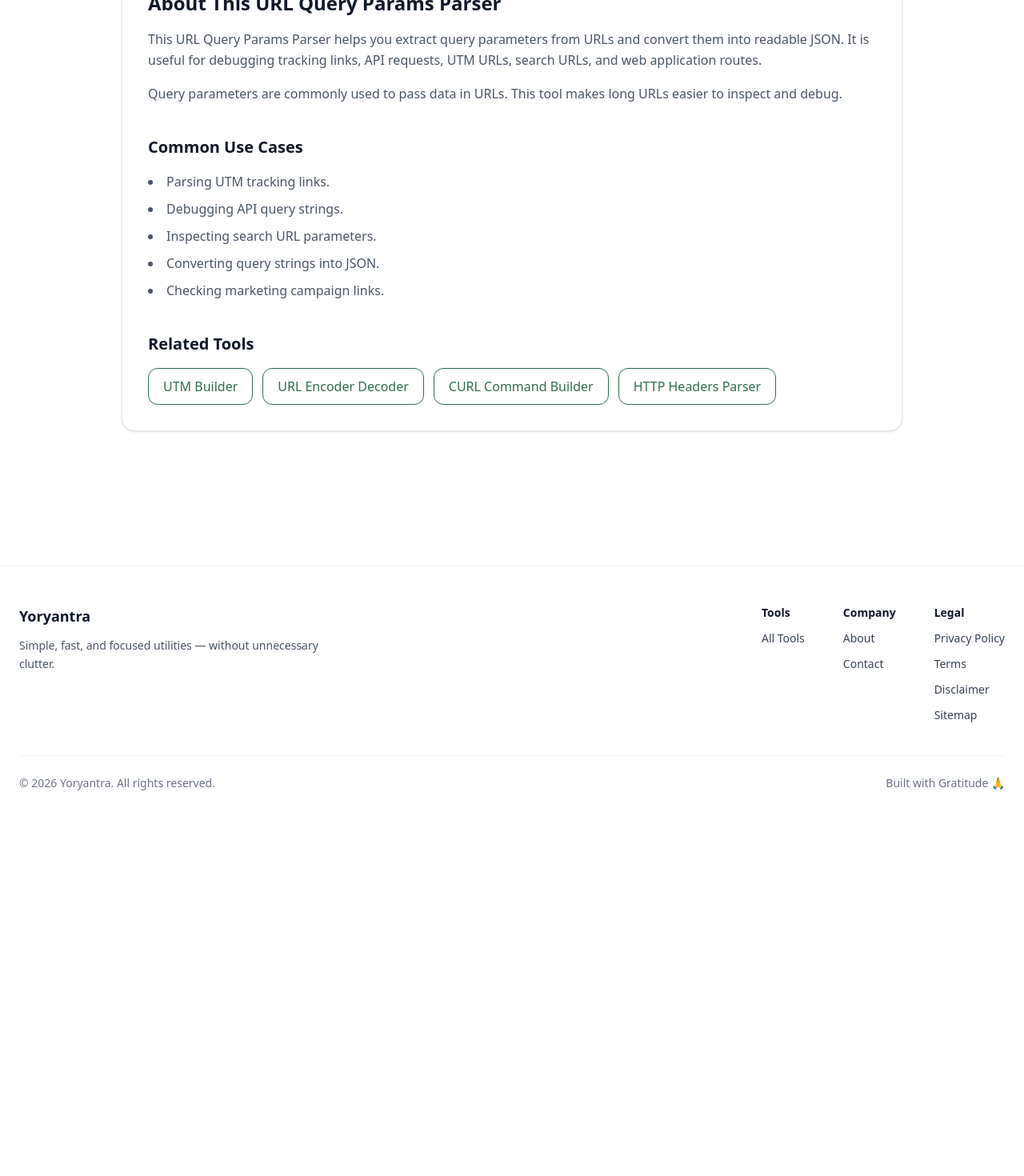
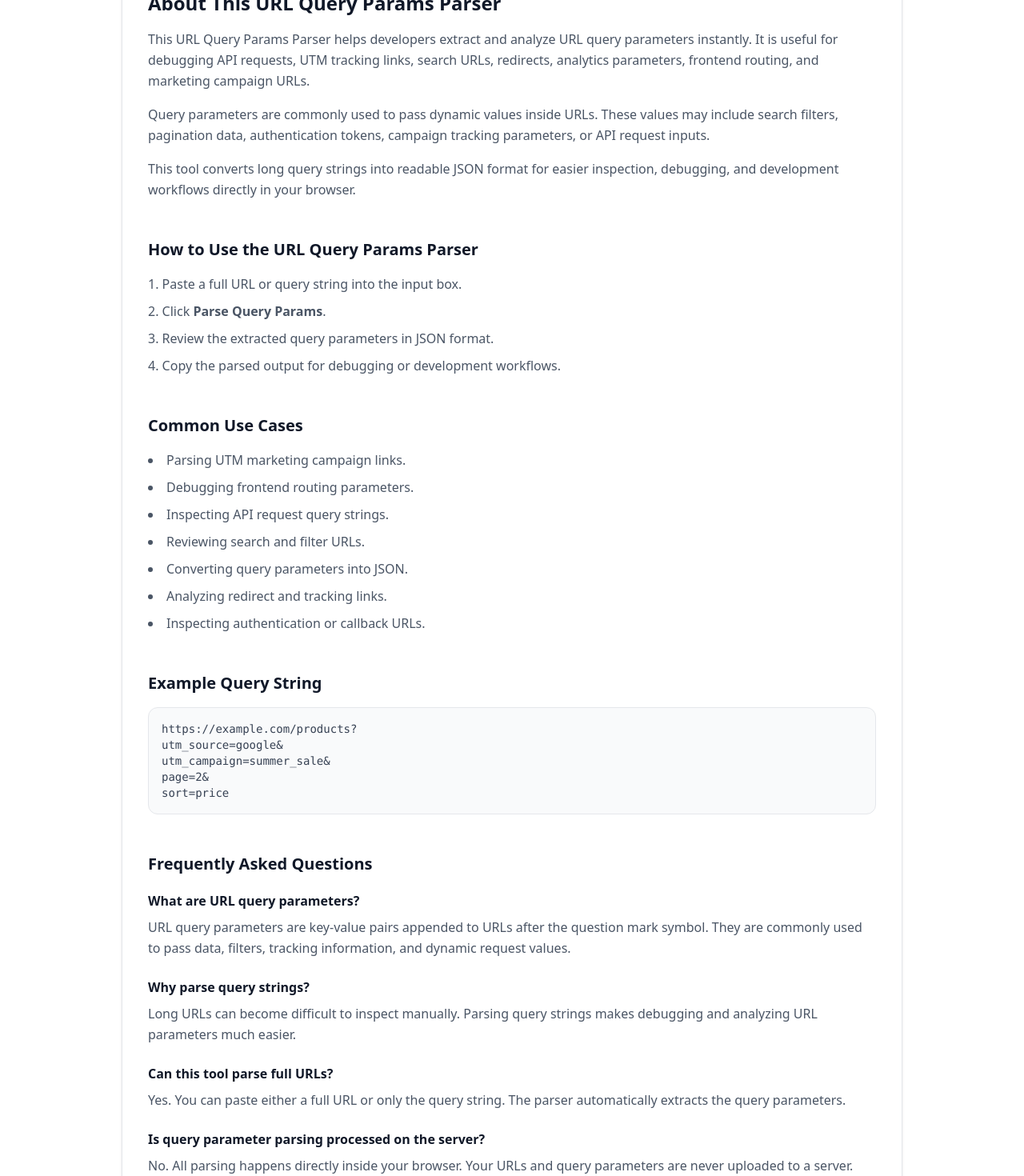
Before and after one commit to vaarunsonawwane-ops/yoryantra-new, a Next.js app: page /tools/url-query-params-parser in a window 1280 px wide. Shown: the part 1100-2570 px from the top of the page at 80% size. Before the commit the page ends 2137 px from the top, so only its background shows below. Built offline with nearby package versions, Linux system fonts and the light colour scheme.

Commit message:
URL Query Params Parser SEO

```diff
--- a/app/tools/url-query-params-parser/ToolClient.tsx
+++ b/app/tools/url-query-params-parser/ToolClient.tsx
@@ -99,59 +99,192 @@ export default function ToolClient() {
         </div>
       </div>
 
-      <section className="mt-12 border-t border-gray-200 pt-10 space-y-10">
+      <section className="mt-12 border-t border-gray-200 pt-10 space-y-12">
+  {/* ABOUT */}
   <div>
     <h2 className="text-2xl font-semibold text-gray-900">
       About This URL Query Params Parser
     </h2>
 
     <p className="mt-4 text-gray-600 leading-relaxed">
-            This URL Query Params Parser helps you extract query parameters from
-            URLs and convert them into readable JSON. It is useful for debugging
-            tracking links, API requests, UTM URLs, search URLs, and web
-            application routes.
+      This URL Query Params Parser helps developers extract and analyze
+      URL query parameters instantly. It is useful for debugging API
+      requests, UTM tracking links, search URLs, redirects, analytics
+      parameters, frontend routing, and marketing campaign URLs.
     </p>
 
     <p className="mt-4 text-gray-600 leading-relaxed">
-            Query parameters are commonly used to pass data in URLs. This tool
-            makes long URLs easier to inspect and debug.
+      Query parameters are commonly used to pass dynamic values inside
+      URLs. These values may include search filters, pagination data,
+      authentication tokens, campaign tracking parameters, or API request
+      inputs.
+    </p>
+
+    <p className="mt-4 text-gray-600 leading-relaxed">
+      This tool converts long query strings into readable JSON format for
+      easier inspection, debugging, and development workflows directly in
+      your browser.
     </p>
   </div>
 
+  {/* HOW TO USE */}
+  <div>
+    <h2 className="text-xl font-semibold text-gray-900">
+      How to Use the URL Query Params Parser
+    </h2>
+
+    <ol className="mt-4 list-decimal list-inside space-y-2 text-gray-600 leading-relaxed">
+      <li>Paste a full URL or query string into the input box.</li>
+
+      <li>
+        Click <strong>Parse Query Params</strong>.
+      </li>
+
+      <li>
+        Review the extracted query parameters in JSON format.
+      </li>
+
+      <li>
+        Copy the parsed output for debugging or development workflows.
+      </li>
+    </ol>
+  </div>
+
+  {/* COMMON USE CASES */}
   <div>
     <h2 className="text-xl font-semibold text-gray-900">
       Common Use Cases
     </h2>
 
     <ul className="mt-4 list-disc list-inside space-y-2 text-gray-600 leading-relaxed">
-            <li>Parsing UTM tracking links.</li>
-            <li>Debugging API query strings.</li>
-            <li>Inspecting search URL parameters.</li>
-            <li>Converting query strings into JSON.</li>
-            <li>Checking marketing campaign links.</li>
+      <li>Parsing UTM marketing campaign links.</li>
+
+      <li>Debugging frontend routing parameters.</li>
+
+      <li>Inspecting API request query strings.</li>
+
+      <li>Reviewing search and filter URLs.</li>
+
+      <li>Converting query parameters into JSON.</li>
+
+      <li>Analyzing redirect and tracking links.</li>
+
+      <li>Inspecting authentication or callback URLs.</li>
     </ul>
   </div>
 
+  {/* EXAMPLE */}
+  <div>
+    <h2 className="text-xl font-semibold text-gray-900">
+      Example Query String
+    </h2>
+
+    <div className="mt-4 rounded-xl border border-gray-200 bg-gray-50 p-4 text-sm text-gray-700 overflow-auto">
+      <pre className="whitespace-pre-wrap break-words">
+{`https://example.com/products?
+utm_source=google&
+utm_campaign=summer_sale&
+page=2&
+sort=price`}
+      </pre>
+    </div>
+  </div>
+
+  {/* FAQ */}
+  <div>
+    <h2 className="text-xl font-semibold text-gray-900">
+      Frequently Asked Questions
+    </h2>
+
+    <div className="mt-5 space-y-6">
+      <div>
+        <h3 className="font-semibold text-gray-900">
+          What are URL query parameters?
+        </h3>
+
+        <p className="mt-2 text-gray-600 leading-relaxed">
+          URL query parameters are key-value pairs appended to URLs after
+          the question mark symbol. They are commonly used to pass data,
+          filters, tracking information, and dynamic request values.
+        </p>
+      </div>
+
+      <div>
+        <h3 className="font-semibold text-gray-900">
+          Why parse query strings?
+        </h3>
+
+        <p className="mt-2 text-gray-600 leading-relaxed">
+          Long URLs can become difficult to inspect manually. Parsing
+          query strings makes debugging and analyzing URL parameters much
+          easier.
+        </p>
+      </div>
+
+      <div>
+        <h3 className="font-semibold text-gray-900">
+          Can this tool parse full URLs?
+        </h3>
+
+        <p className="mt-2 text-gray-600 leading-relaxed">
+          Yes. You can paste either a full URL or only the query string.
+          The parser automatically extracts the query parameters.
+        </p>
+      </div>
+
+      <div>
+        <h3 className="font-semibold text-gray-900">
+          Is query parameter parsing processed on the server?
+        </h3>
+
+        <p className="mt-2 text-gray-600 leading-relaxed">
+          No. All parsing happens directly inside your browser. Your URLs
+          and query parameters are never uploaded to a server.
+        </p>
+      </div>
+    </div>
+  </div>
+
+  {/* RELATED TOOLS */}
   <div>
     <h2 className="text-xl font-semibold text-gray-900">
       Related Tools
     </h2>
 
     <div className="mt-4 flex flex-wrap gap-3">
-            <Link href="/tools/utm-builder" className="yoryantra-btn-outline">
-              UTM Builder
-            </Link>
-
-            <Link href="/tools/url-encoder" className="yoryantra-btn-outline">
+      <Link
+        href="/tools/url-encoder-decoder"
+        className="yoryantra-btn-outline"
+      >
         URL Encoder Decoder
       </Link>
 
-            <Link href="/tools/curl-command-builder" className="yoryantra-btn-outline">
+      <Link
+        href="/tools/http-headers-parser"
+        className="yoryantra-btn-outline"
+      >
+        HTTP Headers Parser
+      </Link>
+
+      <Link
+        href="/tools/curl-command-builder"
+        className="yoryantra-btn-outline"
+      >
         CURL Command Builder
       </Link>
 
-            <Link href="/tools/http-headers-parser" className="yoryantra-btn-outline">
-              HTTP Headers Parser
+      <Link
+        href="/tools/cookie-parser"
+        className="yoryantra-btn-outline"
+      >
+        Cookie Parser
+      </Link>
+
+      <Link
+        href="/tools/cors-header-checker"
+        className="yoryantra-btn-outline"
+      >
+        CORS Header Checker
       </Link>
     </div>
   </div>
```
Lines whose indentation alone changed are shown as unchanged.
